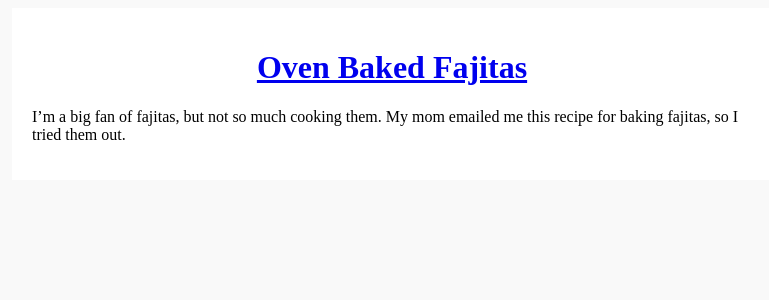
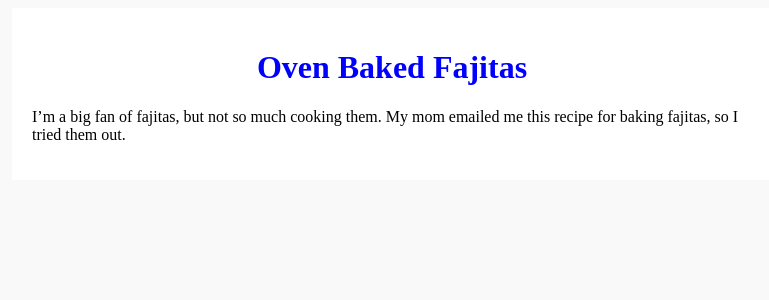
Before and after one commit to adamhammes/old-site, a Jekyll site: the page built from blog/index.html, in a window 1280 px wide. Shown: the top 300 px of the page, without its empty margins (248-1017 px from the left). Built offline with Jekyll 4.4.1, drawn with Linux system fonts in a browser that asks for light colours.

Commit message:
Archive link formatting

```diff
--- a/assets/css/main.css
+++ b/assets/css/main.css
@@ -22,6 +22,15 @@ h2 {
     padding: 20px;
 }
 
+.archive-link {
+    color: #0000ff;
+    text-decoration: none;
+}
+
+.archive-link:hover {
+    text-decoration: underline;
+}
+
 .entry h1 {
     text-align: center;
 }
```
